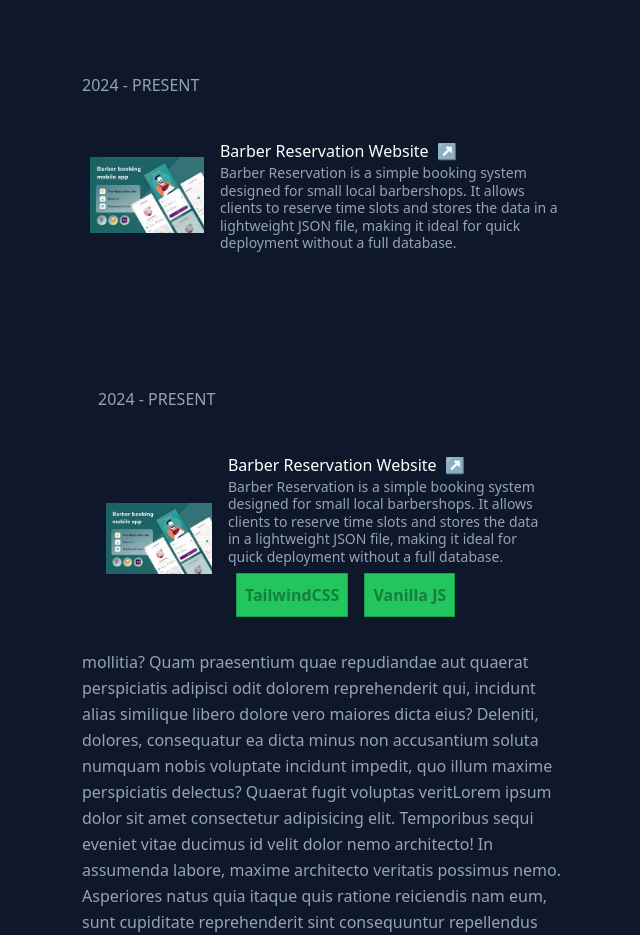
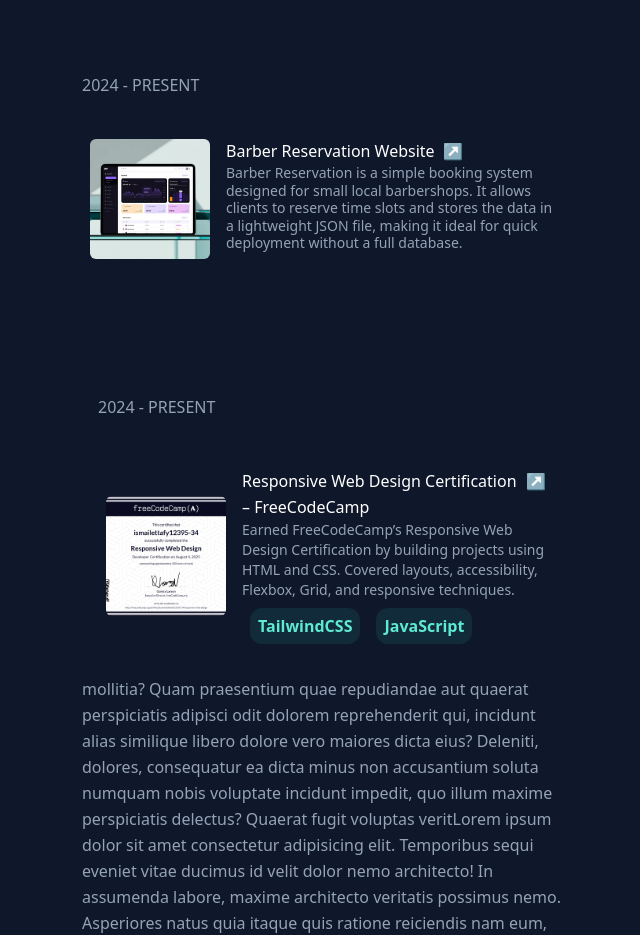
Before and after one commit to smail12395/my-portfolio, a website: page index.html in a window 1280 px wide. Shown: the part 860-1795 px from the top of the page, without its empty margins (634-1274 px from the left). Drawn offline with Linux system fonts and the light colour scheme.

Commit message:
ADD certification IN education section

```diff
--- a/index.html
+++ b/index.html
@@ -52,43 +52,43 @@
 <section class="projects" id="projects">
   <p class="text-slate-400 p-4">2024 - PRESENT</p>
        <div onclick="window.open('https:/\/smail12395.github.io/reservation/reservation.html', '_blank')" class="flex group items-center h-full space-x-4 cursor-pointer hover:bg-slate-800 rounded-lg p-4 m-2 file:transation duration-300">
-            <div class="h-full flex items-center">
-              <img class="xl:w-[500px] lg:w-[400px] max-md:[600px]" src="./images/mini_image.jpeg" alt="">
+            <div class="w-[120px] h-[120px] flex-shrink-0 flex items-center">
+              <img class="w-full h-full object-cover rounded-md" src="./images/saas.webp" alt="">
             </div>
-            <div class="h-full">
+            <div class="flex-1 h-full mb-2">
                   <div class="text-white group-hover:text-teal-300 flex justify-start cursor-pointer space-x-2">
                       <span class="">Barber Reservation Website</span>
                       <span class="group-hover:-translate-y-1 group-hover:translate-x-1  transition-all duration-300">↗</span>
                     </div>
-                        <p class="text-slate-400 leading-tight text-sm">
+                        <p class="text-slate-400 leading-tight text-sm max-md:text-xs">
                           Barber Reservation is a simple booking system designed for small local barbershops. It allows clients to reserve time slots and stores the data in a lightweight JSON file, making it ideal for quick deployment without a full database.
                         </p>
                     <div>
-
                   </div>
             </div>
        </div>
 </section>
 
 <br><br><br>
-<section class="education m-4" id="education">
+<section class="education m-4 max-md:m-1 max-md:text-xs" id="education">
 <p class="text-slate-400 p-4">2024 - PRESENT</p>
-       <div onclick="window.open('https:/\/smail12395.github.io/reservation/reservation.html', '_blank')" class="flex group items-center h-full space-x-4 cursor-pointer hover:bg-slate-800 rounded-lg p-4 m-2 file:transation duration-300">
-            <div class="h-full flex items-center">
-              <img class="xl:w-[500px] lg:w-[400px] max-md:[600px]" src="./images/mini_image.jpeg" alt="">
+       <div onclick="window.open('https:/\/www.freecodecamp.org/certification/ismailettafy12395-34/responsive-web-design', '_blank')" class="flex group items-center h-full space-x-4 cursor-pointer hover:bg-slate-800 rounded-lg p-4 m-2 file:transation duration-300">
+            <div class="w-[120px] h-[120px] flex-shrink-0 flex items-center">
+              <img class="w-full h-full object-cover rounded-md" src="./images/certificate.png" alt="">
             </div>
-            <div class="h-full">
+            <div class="flex-1 h-full mt-2">
                   <div class="text-white group-hover:text-teal-300 flex justify-start cursor-pointer space-x-2">
-                      <span class="">Barber Reservation Website</span>
+                      <span class="">Responsive Web Design Certification – FreeCodeCamp</span>
                       <span class="group-hover:-translate-y-1 group-hover:translate-x-1  transition-all duration-300">↗</span>
                     </div>
-                        <p class="text-slate-400 leading-tight text-sm">
-                          Barber Reservation is a simple booking system designed for small local barbershops. It allows clients to reserve time slots and stores the data in a lightweight JSON file, making it ideal for quick deployment without a full database.
+                        <p class="text-slate-400 md:eading-tight text-sm max-md:text-xs">
+                           Earned FreeCodeCamp’s Responsive Web Design Certification by building projects using HTML and CSS.
+                           Covered layouts, accessibility, Flexbox, Grid, and responsive techniques.
                         </p>
                     <div>
-               <div class="features flex space-x-4 m-2">
-                  <span class="p-2 bg-green-500 border-[1px] border-green-600 text-green-700 font-bold">TailwindCSS</span>
-                  <span class="p-2 bg-green-500 border-[1px] border-green-600 text-green-700 font-bold">Vanilla JS</span>
+                <div class="features flex md:space-x-4 m-2 space-x-1">
+                  <span class="text-center flex items-center p-2 max-md:p-1 max-sm:text-xs max-sm:font-extralight bg-teal-400/10 rounded-xl text-teal-300 font-bold leading-tight">TailwindCSS</span>
+                  <span class="text-center flex items-center p-2 max-md:p-1 max-sm:text-xs max-sm:font-extralight bg-teal-400/10 rounded-xl text-teal-300 font-bold leading-tight">JavaScript</span>
                </div>
 
                   </div>
```
Also changed, not shown: dist/output.css, images/certificate.png (added), images/saas.webp (added).
